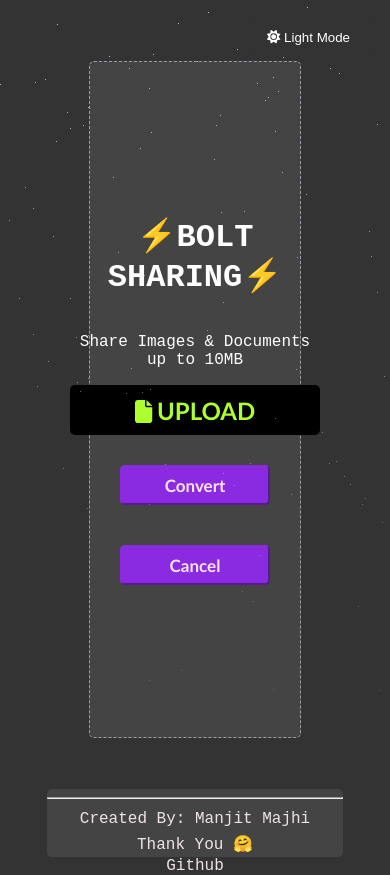
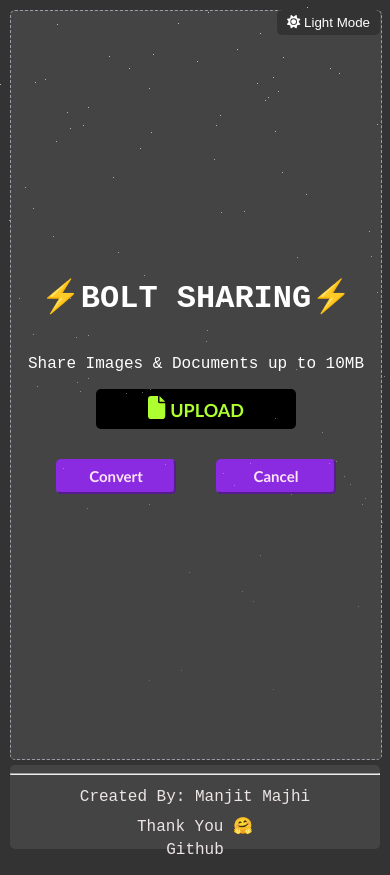
Before and after one commit to manjit-hub/bolt-share, a React (Vite) app in the folder Frontend/: page / in a window 390 px wide. Built offline with nearby package versions, Linux system fonts and the light colour scheme.

Commit message:
updated App.css & DisplayUpload.css

```diff
--- a/Frontend/src/App.css
+++ b/Frontend/src/App.css
@@ -3,7 +3,7 @@ body {
   font-family: 'Courier New', Courier, monospace;
   margin: 0;
   padding: 0;
-  overflow: hidden; /* Prevent scrollbars from appearing */
+  overflow: hidden;
   transition: background-color 0.3s, color 0.3s;
 }
 
@@ -35,8 +35,8 @@ body.dark .footer {
   border-radius: 50%;
   background: white;
   animation: snow 7s linear infinite;
-  pointer-events: none; /* Prevent interaction with snowflakes */
-  z-index: 1; /* Ensure snowflakes have a lower z-index */
+  pointer-events: none;
+  z-index: 1;
 }
 
 .snowflake.blast {
@@ -56,17 +56,7 @@ body.dark .footer {
   background: radial-gradient(circle, rgba(255, 0, 0, 0.8), rgba(255, 165, 0, 0.8), rgba(255, 255, 0, 0.8), rgba(0, 255, 0, 0.8), rgba(0, 0, 255, 0.8), rgba(255, 0, 255, 0.8));
   transform: translate(-50%, -50%);
   animation: blast 1s forwards;
-  z-index: 2; /* Ensure blast animation is above snowflakes */
-}
-
-@keyframes blast {
-  0% {
-    transform: translate(-50%, -50%) scale(0);
-  }
-  100% {
-    transform: translate(-50%, -50%) scale(1);
-    opacity: 0;
-  }
+  z-index: 2;
 }
 
 .app-container {
@@ -136,22 +126,37 @@ body.light .theme-toggle:hover {
   color: rgb(253, 224, 6);
 }
 
+/* Media Query for Mobile Devices */
 @media screen and (max-width: 1080px) {
   .app-container {
-    flex-direction: column;
-    align-items: center;
+    padding: 10px;
   }
 
-  .display-upload {
-    flex-direction: column;
-    align-items: center;
-    text-align: center;
-    padding: 20px;
+  .theme-toggle {
+    top: 10px;
+    right: 10px;
+    padding: 5px 10px;
+  }
+
+  .footer {
+    height: 10%;
+    margin-top: 5px;
+    margin-bottom: 5px;
   }
 
   .footer-content {
     flex-direction: column;
-    align-items: center;
     text-align: center;
+    padding-left: 10px;
+    padding-right: 10px;
+  }
+
+  .footer-content p {
+    margin: 5px 0;
+  }
+
+  .outer {
+    height: 100%;
+    width: 100%;
   }
 }
--- a/Frontend/src/DisplayUpload.css
+++ b/Frontend/src/DisplayUpload.css
@@ -90,22 +90,32 @@ textarea {
   cursor: pointer;
 }
 
+/* Media Query for Mobile Devices */
 @media screen and (max-width: 1080px) {
-  .app-container {
-    flex-direction: column;
-    align-items: center;
+  .outer {
+    height: 90%;
+    width: 95%;
   }
 
-  .display-upload {
-    flex-direction: column;
-    align-items: center;
-    text-align: center;
-    padding: 20px;
+  .upload {
+    height: 40px;
+    width: 200px;
+    font-size: 18px;
   }
 
-  .footer-content {
-    flex-direction: column;
-    align-items: center;
-    text-align: center;
+  .notConverted button {
+    height: 35px;
+    width: 120px;
+    font-size: 15px;
+  }
+
+  textarea {
+    padding: 5px;
+    width: 90%;
+  }
+
+  .converted button {
+    margin: 5px 0;
+    width: 90%;
   }
 }
```
